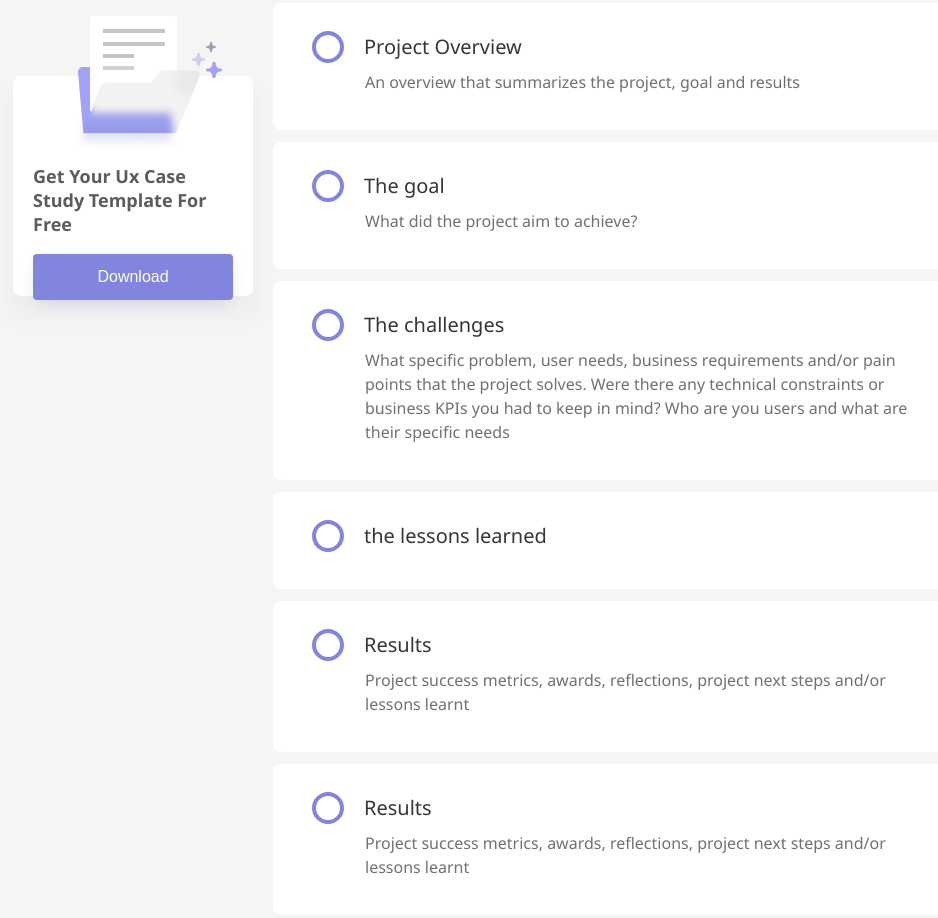
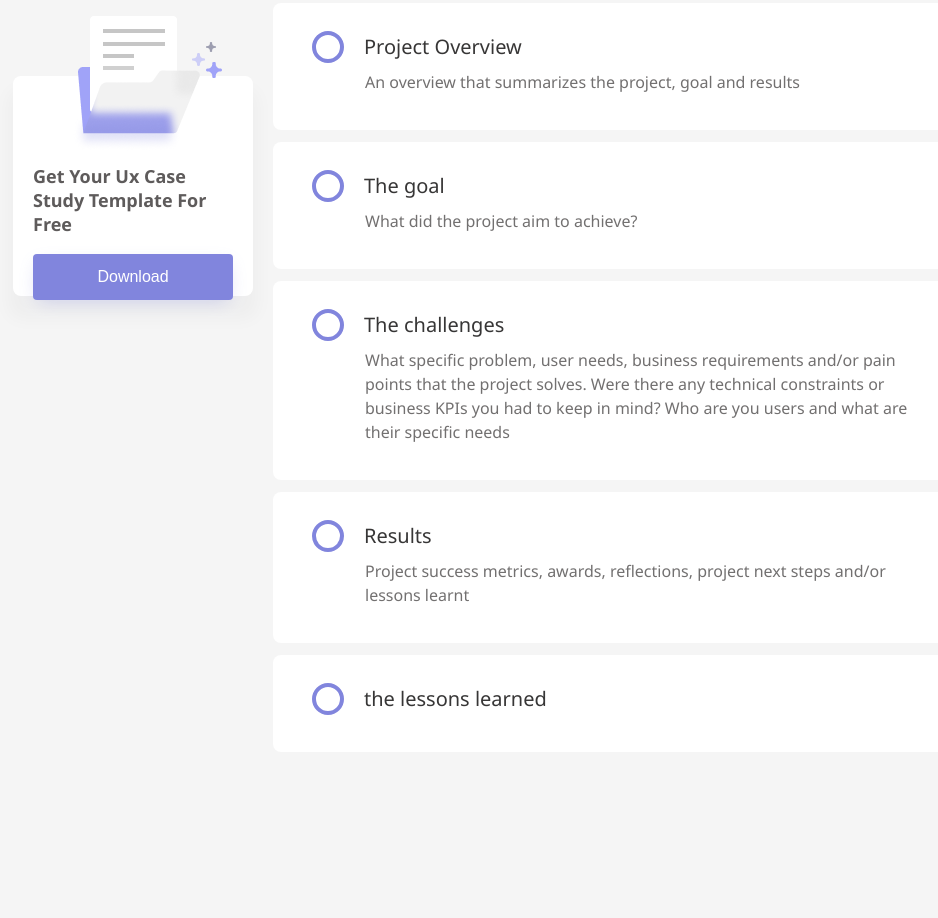
Before and after one commit to mulyan/ux-checklist, a plain HTML site: page index.html in a window 1280 px wide. Shown: the part 474-1392 px from the top of the page, without its empty margins (17-955 px from the left). After the commit the page ends 1256 px from the top, so only its background shows below. Drawn offline with Linux system fonts and the light colour scheme.

Commit message:
Update index.html

```diff
--- a/index.html
+++ b/index.html
@@ -82,14 +82,6 @@
   <label>
       <input type="checkbox" name="">
       <span></span>
-      <p>the lessons learned</p>
-  </label>
-</div>
-
-<div class="box1">
-  <label>
-      <input type="checkbox" name="">
-      <span></span>
       <p>Results</p>
   </label>
   <p class="desc">Project success metrics, awards, reflections, project next steps and/or lessons learnt</p>
@@ -99,9 +91,8 @@
   <label>
       <input type="checkbox" name="">
       <span></span>
-      <p>Results</p>
+      <p>the lessons learned</p>
   </label>
-  <p class="desc">Project success metrics, awards, reflections, project next steps and/or lessons learnt</p>
 </div>
 
   <div class="box2">
```
